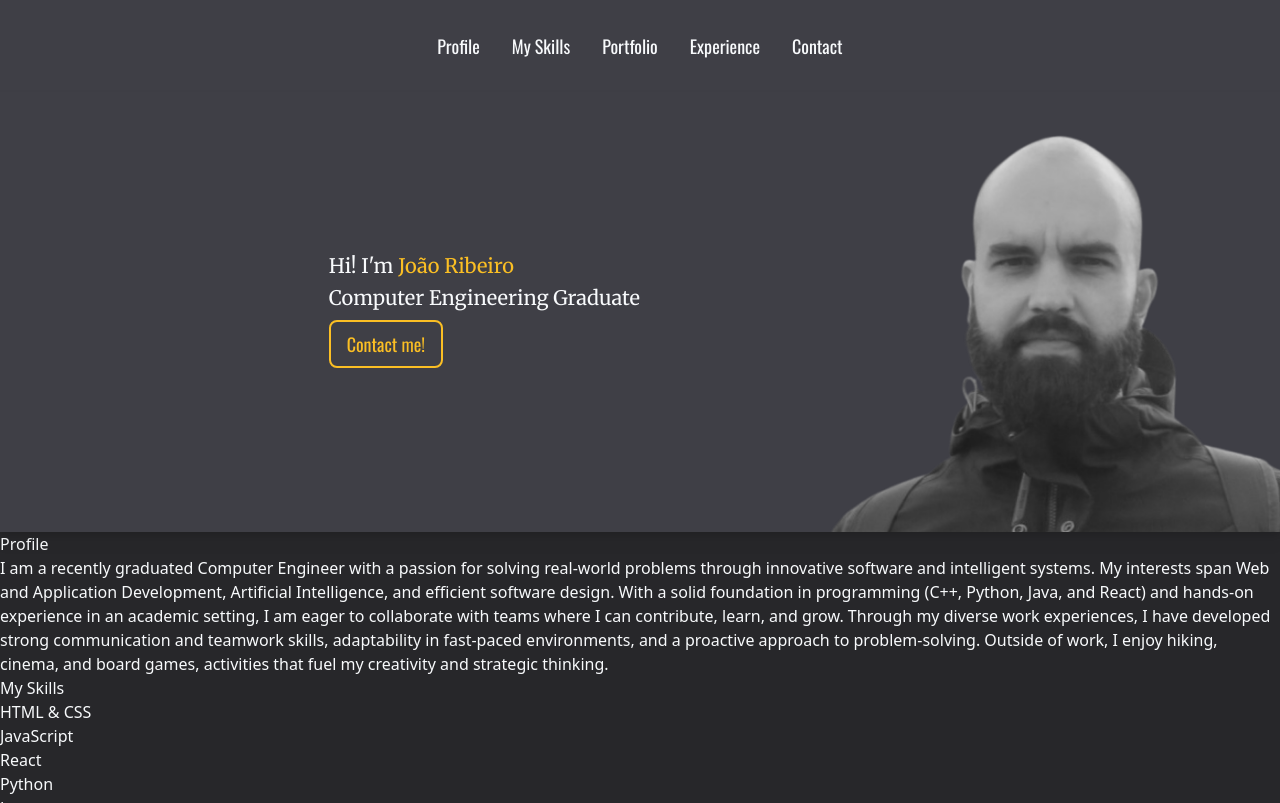
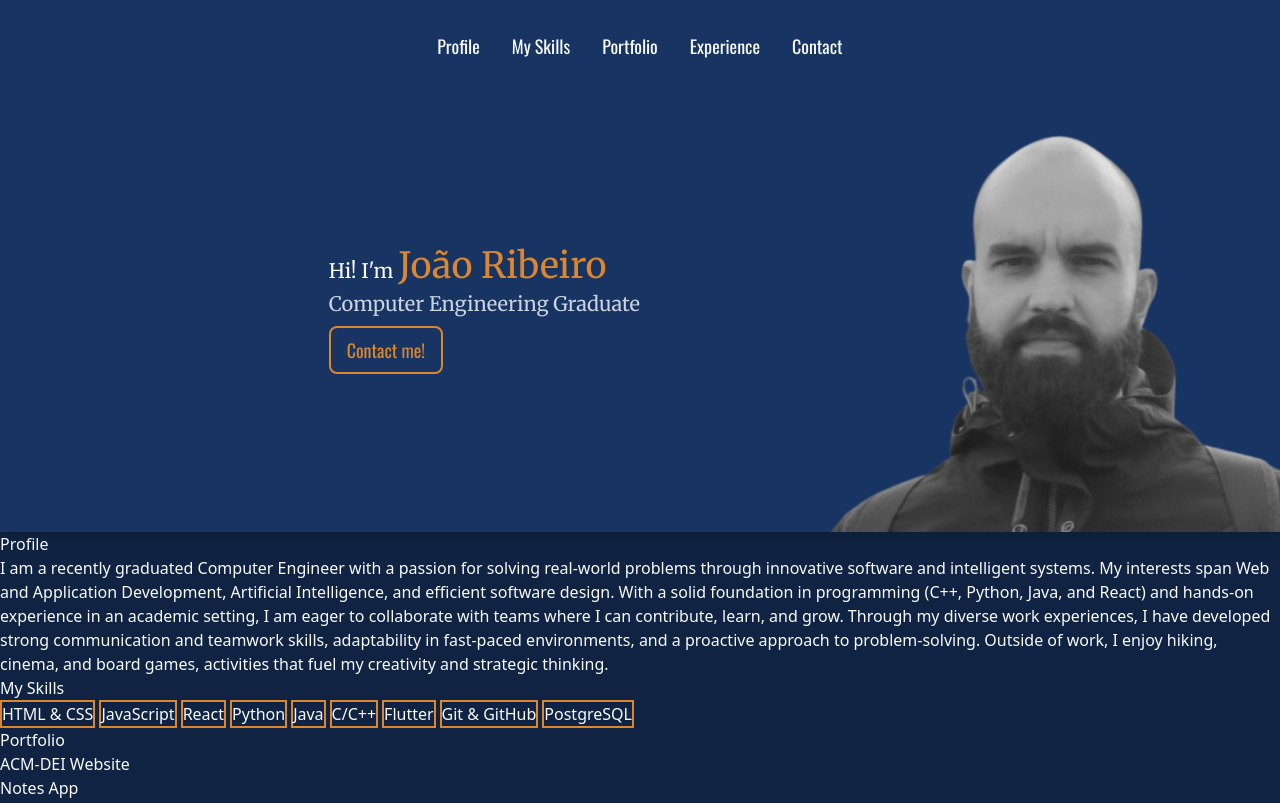
Before and after one commit to jacribeiro/jacribeiro.github.io, a website: page index.html in a window 1280 px wide. Shown: the top 803 px of the page. Drawn offline with nearby package versions, Linux system fonts and the light colour scheme.

Commit message:
Added custom colors to the project

```diff
--- a/index.html
+++ b/index.html
@@ -10,22 +10,22 @@
     <link href="https://fonts.googleapis.com/css2?family=Merriweather:wght@400;700&display=swap" rel="stylesheet">
     <link href="./output.css" rel="stylesheet">
 </head>
-<body class="bg-zinc-800 text-slate-50 ">
-    <nav class="flex justify-center bg-zinc-700">
+<body class="bg-oxford text-slate-50 ">
+    <nav class="flex justify-center bg-berkeley">
         <ul class="flex flex-row gap-x-8 py-8 font-menu text-lg">
-            <li class="hover:text-amber-400 hover:underline hover:underline-offset-8"><a href="#profile">Profile</a></li>
-            <li class="hover:text-amber-400 hover:underline hover:underline-offset-8"><a href="#skills">My Skills</a></li>
-            <li class="hover:text-amber-400 hover:underline hover:underline-offset-8"><a href="#portfolio">Portfolio</a></li>
-            <li class="hover:text-amber-400 hover:underline hover:underline-offset-8"><a href="#experience">Experience</a></li>
-            <li class="hover:text-amber-400 hover:underline hover:underline-offset-8"><a href="#contact">Contact</a></li>
+            <li class="hover:text-highlight hover:underline hover:underline-offset-8"><a href="#profile">Profile</a></li>
+            <li class="hover:text-highlight hover:underline hover:underline-offset-8"><a href="#skills">My Skills</a></li>
+            <li class="hover:text-highlight hover:underline hover:underline-offset-8"><a href="#portfolio">Portfolio</a></li>
+            <li class="hover:text-highlight hover:underline hover:underline-offset-8"><a href="#experience">Experience</a></li>
+            <li class="hover:text-highlight hover:underline hover:underline-offset-8"><a href="#contact">Contact</a></li>
         </ul>
     </nav>
-    <header class="grid grid-cols-2 grid-rows-1 justify-center w-full bg-zinc-700 drop-shadow-lg font-header">
+    <header class="grid grid-cols-2 grid-rows-1 justify-center w-full bg-berkeley drop-shadow-lg font-header">
         <div class="row-start-1 col-start-1 justify-self-end self-center flex flex-col gap-1">
-            <h1 class="text-xl">Hi! I'm <span class="text-amber-400 text-xl">João Ribeiro</span></h1>
-            <h2 class="text-xl">Computer Engineering Graduate</h2>
+            <h1 class="text-xl">Hi! I'm <span class="text-highlight text-4xl">João Ribeiro</span></h1>
+            <h2 class="text-xl text-slate-300">Computer Engineering Graduate</h2>
             <a href="#contact"
-            class="px-4 py-2 border-2 border-solid border-amber-400 rounded-lg text-amber-400 font-menu text-lg self-start my-1 hover:bg-amber-400 hover:text-zinc-700">Contact me!</a>
+            class="px-4 py-2 border-2 border-solid border-highlight rounded-lg text-highlight font-menu text-lg self-start my-1 hover:bg-highlight hover:text-berkeley">Contact me!</a>
         </div>
         <img src="./images/personal.png" class="row-start-1 col-start-2"/>
     </header>
@@ -48,16 +48,16 @@
     </section>
     <section id="skills">
         <h3>My Skills</h3>
-        <ul>
-            <li>HTML & CSS</li>
-            <li>JavaScript</li>
-            <li>React</li>
-            <li>Python</li>
-            <li>Java</li>
-            <li>C/C++</li>
-            <li>Flutter</li>
-            <li>Git & GitHub</li>
-            <li>PostgreSQL</li>
+        <ul class="flex flex-row gap-1">
+            <li class="border-solid border-2 border-highlight hover:bg-highlight hover:text-zinc- cursor-default">HTML & CSS</li>
+            <li class="border-solid border-2 border-highlight hover:bg-highlight hover:text-zinc- cursor-default">JavaScript</li>
+            <li class="border-solid border-2 border-highlight hover:bg-highlight hover:text-zinc- cursor-default">React</li>
+            <li class="border-solid border-2 border-highlight hover:bg-highlight hover:text-zinc- cursor-default">Python</li>
+            <li class="border-solid border-2 border-highlight hover:bg-highlight hover:text-zinc- cursor-default">Java</li>
+            <li class="border-solid border-2 border-highlight hover:bg-highlight hover:text-zinc- cursor-default">C/C++</li>
+            <li class="border-solid border-2 border-highlight hover:bg-highlight hover:text-zinc- cursor-default">Flutter</li>
+            <li class="border-solid border-2 border-highlight hover:bg-highlight hover:text-zinc- cursor-default">Git & GitHub</li>
+            <li class="border-solid border-2 border-highlight hover:bg-highlight hover:text-zinc- cursor-default">PostgreSQL</li>
         </ul>
     </section>
     <section id="portfolio">
@@ -107,7 +107,7 @@
             <li>Instagram</li>
         </ul>
     </aside>
-    <footer>
+    <footer class="bg-berkeley drop-shadow-md">
         <p>Looking forward to creating innovative solutions together. Get in touch!</p>
     </footer>
 </body>
--- a/tailwind.config.js
+++ b/tailwind.config.js
@@ -6,7 +6,12 @@ module.exports = {
       fontFamily: {
         menu: 'Oswald, sans',
         header: 'Merriweather, serif'
-      }
+      },
+      colors: {
+        'oxford': '#102342',
+        'berkeley': '#183463',
+        'highlight': '#DA872F'
+      },
     },
   },
   plugins: [],
```
Also changed, not shown: output.css.
